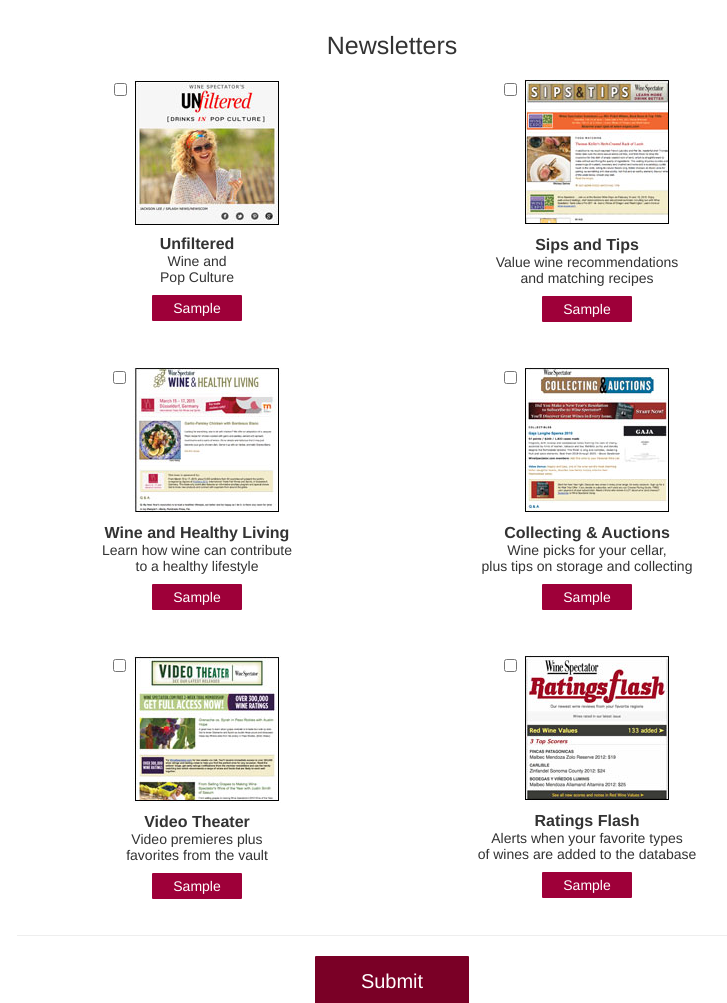
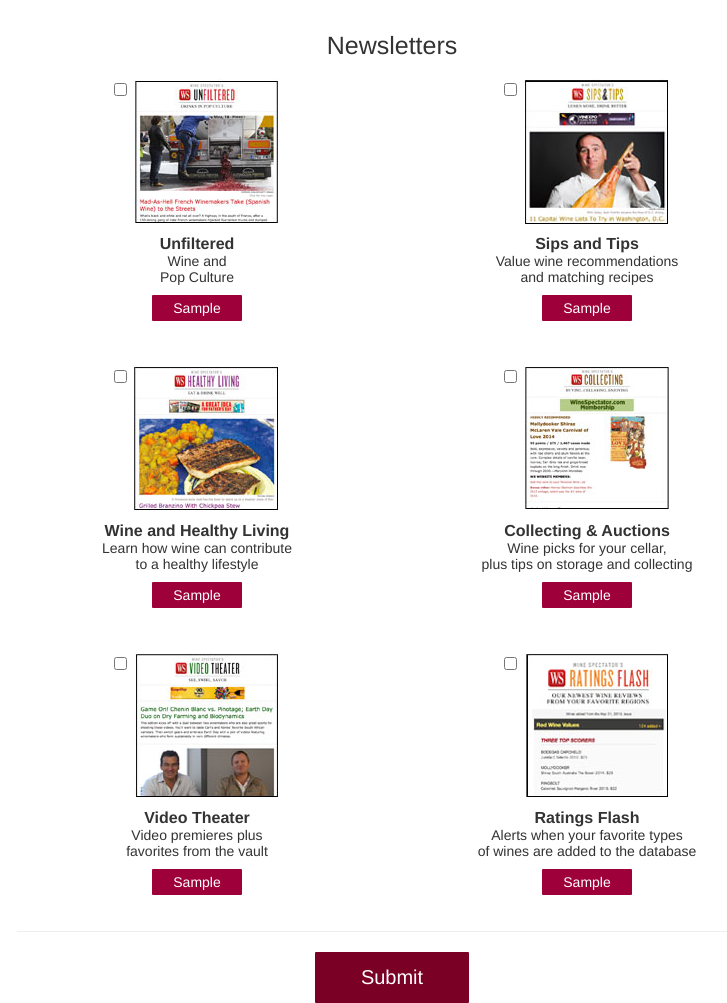
Before and after one commit to mshanken/WSsignup, a website: page index.html in a window 1280 px wide. Shown: the part 609-1612 px from the top of the page, without its empty margins (248-975 px from the left). Drawn offline with Linux system fonts and the light colour scheme.

Commit message:
updating content assets

```diff
--- a/index.html
+++ b/index.html
@@ -185,7 +185,7 @@
 							<div class="col-xs-12 col-sm-6 col-md-6 col-lg-6 form-group text-center">
 								<div class="checkbox">
 									<label>
-									  	<input type="checkbox" name="CI_LID" id="2562323980" value="2562323980" /> <img src="images/EmailSubPage15-unfiltered.jpg" />
+									  	<input type="checkbox" name="CI_LID" id="2562323980" value="2562323980" /> <img src="images/EmailSubPage16-unfiltered.jpg" />
 									</label>
 								</div><!-- /.checkbox -->
 								<strong>Unfiltered</strong><br /><span>Wine and<br />Pop Culture</span><br />
@@ -194,7 +194,7 @@
 							<div class="col-xs-12 col-sm-6 col-md-6 col-lg-6 form-group text-center">
 								<div class="checkbox">
 									<label>
-									  	<input type="checkbox" name="CI_LID" id="2562324983" value="2562324983" /> <img src="images/EmailSubPage15-sips&tips.jpg" />
+									  	<input type="checkbox" name="CI_LID" id="2562324983" value="2562324983" /> <img src="images/EmailSubPage16-sips&tips.jpg" />
 									</label>
 								</div><!-- /.checkbox -->
 								<strong>Sips and Tips</strong><br /><span>Value wine recommendations<br />and matching recipes</span><br />
@@ -205,7 +205,7 @@
 							<div class="col-xs-12 col-sm-6 col-md-6 col-lg-6 form-group text-center">
 								<div class="checkbox">
 									<label>
-									  	<input type="checkbox" name="CI_LID" id="2562325986" value="2562325986" /> <img src="images/EmailSubPage15-wine&healthyliving.jpg" />
+									  	<input type="checkbox" name="CI_LID" id="2562325986" value="2562325986" /> <img src="images/EmailSubPage16-wine&healthyliving.jpg" />
 									</label>
 								</div><!-- /.checkbox -->
 								<strong>Wine and Healthy Living</strong><br /><span>Learn how wine can contribute<br />to a healthy lifestyle</span><br />
@@ -214,7 +214,7 @@
 							<div class="col-xs-12 col-sm-6 col-md-6 col-lg-6 form-group text-center">
 								<div class="checkbox">
 									<label>
-									  	<input type="checkbox" name="CI_LID" id="2562326989" value="2562326989" /> <img src="images/EmailSubPage15-collecting&auctions.jpg" />
+									  	<input type="checkbox" name="CI_LID" id="2562326989" value="2562326989" /> <img src="images/EmailSubPage16-collecting&auctions.jpg" />
 									</label>
 								</div><!-- /.checkbox -->
 								<strong>Collecting & Auctions</strong><br /><span>Wine picks for your cellar,<br />plus tips on storage and collecting</span><br />
@@ -225,7 +225,7 @@
 							<div class="col-xs-12 col-sm-6 col-md-6 col-lg-6 form-group text-center">
 								<div class="checkbox">
 									<label>
-									  	<input type="checkbox" name="CI_LID" id="2562327992" value="2562327992" /> <img src="images/EmailSubPage15-videotheater.jpg" />
+									  	<input type="checkbox" name="CI_LID" id="2562327992" value="2562327992" /> <img src="images/EmailSubPage16-videotheater.jpg" />
 									</label>
 								</div><!-- /.checkbox -->
 								<strong>Video Theater</strong><br /><span>Video premieres plus<br />favorites from the vault</span><br />
@@ -234,7 +234,7 @@
 							<div class="col-xs-12 col-sm-6 col-md-6 col-lg-6 form-group text-center">
 								<div class="checkbox">
 									<label>
-									  	<input type="checkbox" name="CI_LID" id="2562328995" value="2562328995" /> <img src="images/EmailSubPage15-ratingflash.jpg" />
+									  	<input type="checkbox" name="CI_LID" id="2562328995" value="2562328995" /> <img src="images/EmailSubPage16-ratingflash.jpg" />
 									</label>
 								</div><!-- /.checkbox -->
 								<strong>Ratings Flash</strong><br /><span>Alerts when your favorite types<br />of wines are added to the database</span><br />
```
Also changed, not shown: images/EmailSubPage16-collecting&auctions.jpg (added), images/EmailSubPage16-ratingflash.jpg (added), images/EmailSubPage16-sips&tips.jpg (added), images/EmailSubPage16-unfiltered.jpg (added), images/EmailSubPage16-videotheater.jpg (added), images/EmailSubPage16-wine&healthyliving.jpg (added), 6 other files.
